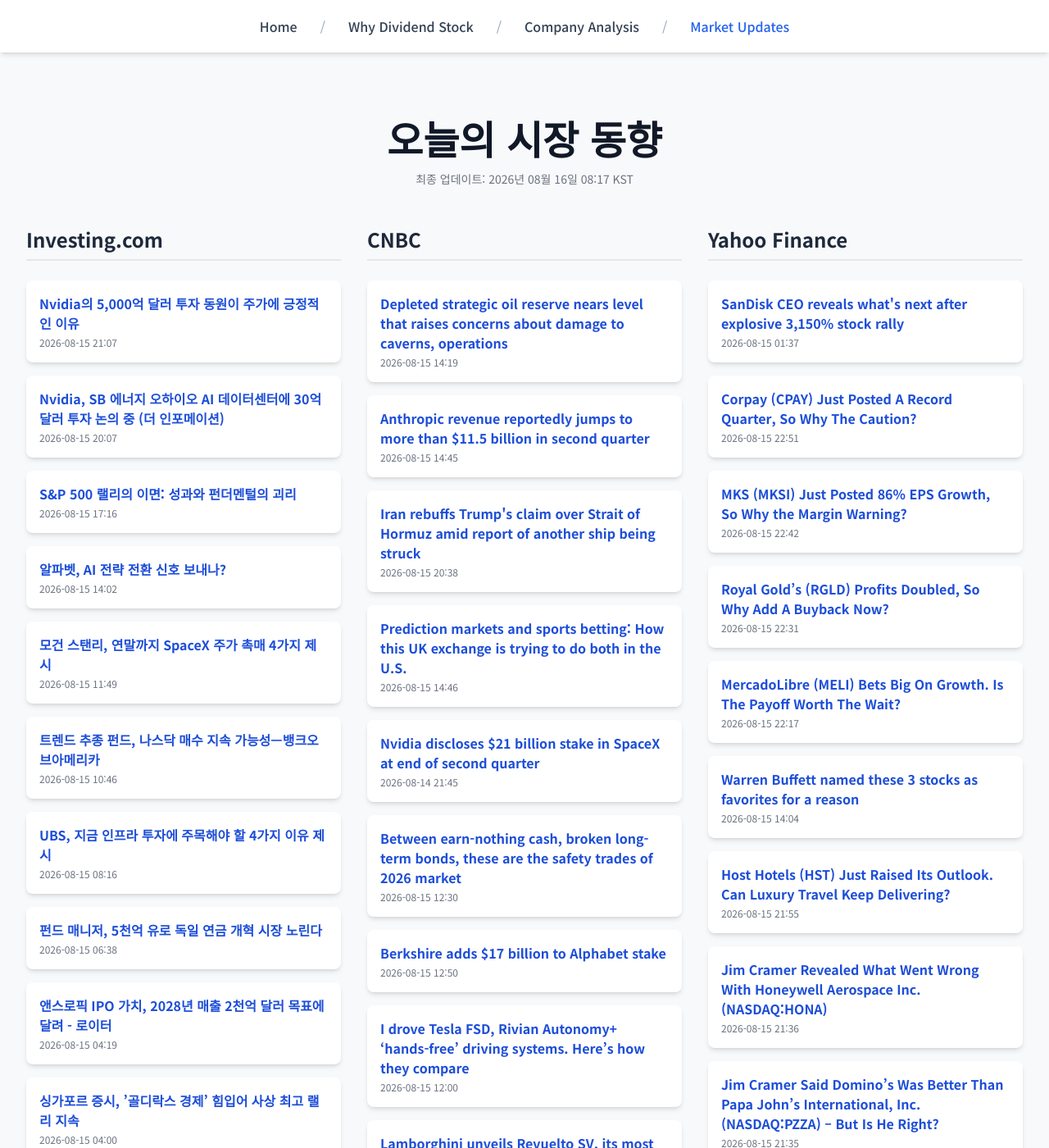
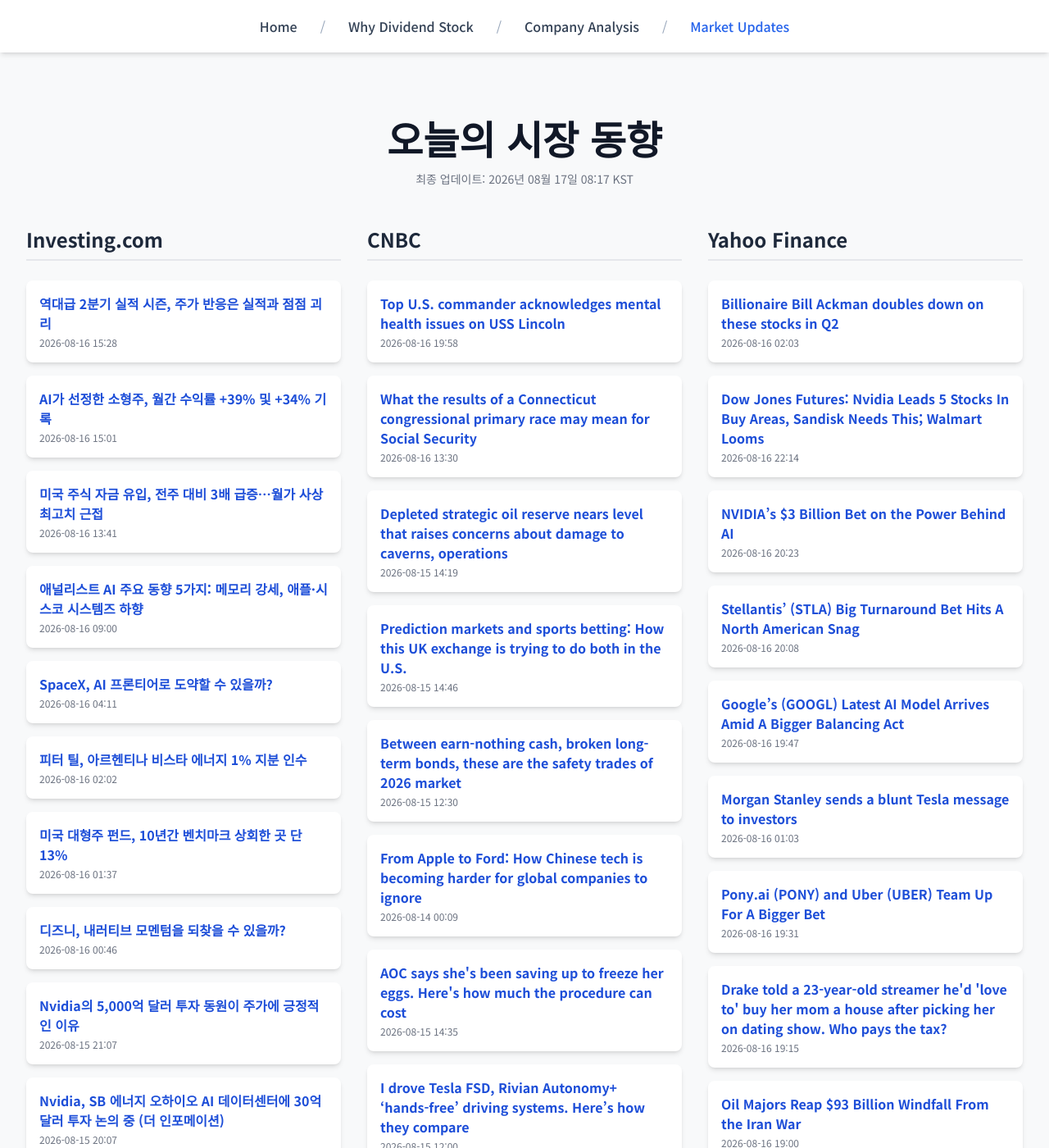
Before and after one commit to Kay-Hwang/my-company-analysis, a Jekyll site: the page built from market-updates.html, in a window 1280 px wide and 1400 px high. Shown: the whole window at 82% size. Built offline with Jekyll 4.4.1, drawn with Linux system fonts in a browser that asks for light colours; nearby versions of some CDN libraries; a script that is not in the unit is left out; some of the changed text lies outside the part shown.

Commit message:
Update daily data

```diff
--- a/_data/latest_data.json
+++ b/_data/latest_data.json
@@ -1,7 +1,55 @@
 {
-  "lastUpdated": "2026년 08월 16일 08:17 KST",
+  "lastUpdated": "2026년 08월 17일 08:17 KST",
   "news": {
     "investing": [
+      {
+        "title": "역대급 2분기 실적 시즌, 주가 반응은 실적과 점점 괴리",
+        "link": "https://kr.investing.com/news/stock-market-news/article-2063561",
+        "pubDate": "2026-08-16 15:28:02",
+        "summary": "역대급 2분기 실적 시즌, 주가 반응은 실적과 점점 괴리"
+      },
+      {
+        "title": "AI가 선정한 소형주, 월간 수익률 +39% 및 +34% 기록",
+        "link": "https://kr.investing.com/news/stock-market-news/article-2063559",
+        "pubDate": "2026-08-16 15:01:35",
+        "summary": "AI가 선정한 소형주, 월간 수익률 +39% 및 +34% 기록"
+      },
+      {
+        "title": "미국 주식 자금 유입, 전주 대비 3배 급증…월가 사상 최고치 근접",
+        "link": "https://kr.investing.com/news/stock-market-news/article-2063551",
+        "pubDate": "2026-08-16 13:41:11",
+        "summary": "미국 주식 자금 유입, 전주 대비 3배 급증…월가 사상 최고치 근접"
+      },
+      {
+        "title": "애널리스트 AI 주요 동향 5가지: 메모리 강세, 애플·시스코 시스템즈 하향",
+        "link": "https://kr.investing.com/news/stock-market-news/article-2063520",
+        "pubDate": "2026-08-16 09:00:02",
+        "summary": "애널리스트 AI 주요 동향 5가지: 메모리 강세, 애플·시스코 시스템즈 하향"
+      },
+      {
+        "title": "SpaceX, AI 프론티어로 도약할 수 있을까?",
+        "link": "https://kr.investing.com/news/stock-market-news/article-2063469",
+        "pubDate": "2026-08-16 04:11:16",
+        "summary": "SpaceX, AI 프론티어로 도약할 수 있을까?"
+      },
+      {
+        "title": "피터 틸, 아르헨티나 비스타 에너지 1% 지분 인수",
+        "link": "https://kr.investing.com/news/stock-market-news/article-2063458",
+        "pubDate": "2026-08-16 02:02:40",
+        "summary": "피터 틸, 아르헨티나 비스타 에너지 1% 지분 인수"
+      },
+      {
+        "title": "미국 대형주 펀드, 10년간 벤치마크 상회한 곳 단 13%",
+        "link": "https://kr.investing.com/news/stock-market-news/article-2063453",
+        "pubDate": "2026-08-16 01:37:23",
+        "summary": "미국 대형주 펀드, 10년간 벤치마크 상회한 곳 단 13%"
+      },
+      {
+        "title": "디즈니, 내러티브 모멘텀을 되찾을 수 있을까?",
+        "link": "https://kr.investing.com/news/stock-market-news/article-2063452",
+        "pubDate": "2026-08-16 00:46:23",
+        "summary": "디즈니, 내러티브 모멘텀을 되찾을 수 있을까?"
+      },
       {
         "title": "Nvidia의 5,000억 달러 투자 동원이 주가에 긍정적인 이유",
         "link": "https://kr.investing.com/news/stock-market-news/article-2063421",
@@ -13,74 +61,26 @@
         "link": "https://kr.investing.com/news/stock-market-news/article-2063417",
         "pubDate": "2026-08-15 20:07:24",
         "summary": "Nvidia, SB 에너지 오하이오 AI 데이터센터에 30억 달러 투자 논의 중 (더 인포메이션)"
-      },
-      {
-        "title": "S&P 500 랠리의 이면: 성과와 펀더멘털의 괴리",
-        "link": "https://kr.investing.com/news/stock-market-news/article-2063393",
-        "pubDate": "2026-08-15 17:16:30",
-        "summary": "S&P 500 랠리의 이면: 성과와 펀더멘털의 괴리"
-      },
-      {
-        "title": "알파벳, AI 전략 전환 신호 보내나?",
-        "link": "https://kr.investing.com/news/stock-market-news/article-2063366",
-        "pubDate": "2026-08-15 14:02:13",
-        "summary": "알파벳, AI 전략 전환 신호 보내나?"
-      },
-      {
-        "title": "모건 스탠리, 연말까지 SpaceX 주가 촉매 4가지 제시",
-        "link": "https://kr.investing.com/news/stock-market-news/article-2063355",
-        "pubDate": "2026-08-15 11:49:49",
-        "summary": "모건 스탠리, 연말까지 SpaceX 주가 촉매 4가지 제시"
-      },
-      {
-        "title": "트렌드 추종 펀드, 나스닥 매수 지속 가능성—뱅크오브아메리카",
-        "link": "https://kr.investing.com/news/stock-market-news/article-2063343",
-        "pubDate": "2026-08-15 10:46:27",
-        "summary": "트렌드 추종 펀드, 나스닥 매수 지속 가능성—뱅크오브아메리카"
-      },
-      {
-        "title": "UBS, 지금 인프라 투자에 주목해야 할 4가지 이유 제시",
-        "link": "https://kr.investing.com/news/stock-market-news/article-2063331",
-        "pubDate": "2026-08-15 08:16:29",
-        "summary": "UBS, 지금 인프라 투자에 주목해야 할 4가지 이유 제시"
-      },
-      {
-        "title": "펀드 매니저, 5천억 유로 독일 연금 개혁 시장 노린다",
-        "link": "https://kr.investing.com/news/stock-market-news/article-2063324",
-        "pubDate": "2026-08-15 06:38:07",
-        "summary": "펀드 매니저, 5천억 유로 독일 연금 개혁 시장 노린다"
-      },
-      {
-        "title": "앤스로픽 IPO 가치, 2028년 매출 2천억 달러 목표에 달려 - 로이터",
-        "link": "https://kr.investing.com/news/stock-market-news/article-2063303",
-        "pubDate": "2026-08-15 04:19:30",
-        "summary": "앤스로픽 IPO 가치, 2028년 매출 2천억 달러 목표에 달려 - 로이터"
-      },
-      {
-        "title": "싱가포르 증시, ’골디락스 경제’ 힘입어 사상 최고 랠리 지속",
-        "link": "https://kr.investing.com/news/stock-market-news/article-2063296",
-        "pubDate": "2026-08-15 04:00:06",
-        "summary": "싱가포르 증시, ’골디락스 경제’ 힘입어 사상 최고 랠리 지속"
       }
     ],
     "cnbc": [
+      {
+        "title": "Top U.S. commander acknowledges mental health issues on USS Lincoln",
+        "link": "https://www.cnbc.com/2026/08/16/top-us-commander-acknowledges-mental-health-issues-on-uss-lincoln.html",
+        "pubDate": "Sun, 16 Aug 2026 19:58:32 GMT",
+        "summary": "Cooper's visit and statement come after reports of widespread morale and mental health concerns aboard the Lincoln."
+      },
+      {
+        "title": "What the results of a Connecticut congressional primary race may mean for Social Security",
+        "link": "https://www.cnbc.com/2026/08/16/social-security-john-larson-connecticut-primary.html",
+        "pubDate": "Sun, 16 Aug 2026 13:30:01 GMT",
+        "summary": "Rep. John Larson of Connecticut, an advocate for expanding Social Security, was ousted in a Democratic primary contest Tuesday."
+      },
       {
         "title": "Depleted strategic oil reserve nears level that raises concerns about damage to caverns, operations",
         "link": "https://www.cnbc.com/2026/08/15/strategic-petroleum-reserve-spr-oil-iran-war-caverns.html",
         "pubDate": "Sat, 15 Aug 2026 14:19:35 GMT",
         "summary": "The rapid drawdown of the U.S. Strategic Petroleum Reserve could damage the caverns that store the oil, experts warn."
-      },
-      {
-        "title": "Anthropic revenue reportedly jumps to more than $11.5 billion in second quarter",
-        "link": "https://www.cnbc.com/2026/08/15/anthropic-revenue-jumps-to-over-11point5-billion-in-q2-report.html",
-        "pubDate": "Sat, 15 Aug 2026 14:45:31 GMT",
-        "summary": "The jump in revenue underscores the rapid growth of the Claude chatbot maker as it prepares for a potential blockbuster initial public offering."
-      },
-      {
-        "title": "Iran rebuffs Trump's claim over Strait of Hormuz amid report of another ship being struck",
-        "link": "https://www.cnbc.com/2026/08/15/iran-rebuffs-trumps-claim-over-hormuz-amid-report-of-ship-strike.html",
-        "pubDate": "Sat, 15 Aug 2026 20:38:29 GMT",
-        "summary": "Iran's deputy foreign minister says Hormuz \"will remain Iranian\" after Trump's claim that the waterway would soon become U.S. territory."
       },
       {
         "title": "Prediction markets and sports betting: How this UK exchange is trying to do both in the U.S.",
@@ -89,22 +89,22 @@
         "summary": "Smarkets is entering the U.S. prediction market race but also applying to run as a sportsbook within states amid regulatory uncertainty at the federal level."
       },
       {
-        "title": "Nvidia discloses $21 billion stake in SpaceX at end of second quarter",
-        "link": "https://www.cnbc.com/2026/08/14/nvidia-discloses-21-billion-stake-in-spacex-at-end-of-second-quarter.html",
-        "pubDate": "Fri, 14 Aug 2026 21:45:19 GMT",
-        "summary": "Nvidia's stake in SpaceX, which came through an investment in xAI, was worth about $21 billion at the end of the second quarter."
-      },
-      {
         "title": "Between earn-nothing cash, broken long-term bonds, these are the safety trades of 2026 market",
         "link": "https://www.cnbc.com/2026/08/15/cash-money-market-funds-bonds.html",
         "pubDate": "Sat, 15 Aug 2026 12:30:01 GMT",
         "summary": "Investors have flocked to short-term investments like ultra-short bond funds in anticipation of a stock market correction and with long-term bonds broken."
       },
       {
-        "title": "Berkshire adds $17 billion to Alphabet stake",
-        "link": "https://www.cnbc.com/2026/08/15/berkshire-adds-17-billion-to-alphabet-stake.html",
-        "pubDate": "Sat, 15 Aug 2026 12:50:41 GMT",
-        "summary": "Google parent Alphabet is now the third largest holding in Berkshire Hathaway's equity portfolio."
+        "title": "From Apple to Ford: How Chinese tech is becoming harder for global companies to ignore",
+        "link": "https://www.cnbc.com/2026/08/14/china-tech-global-appeal-apple-ford-catl-deepseek.html",
+        "pubDate": "Fri, 14 Aug 2026 00:09:11 GMT",
+        "summary": "Global companies are increasingly tapping Chinese technology for its growing capabilities and scale, even as geopolitical risks remain."
+      },
+      {
+        "title": "AOC says she's been saving up to freeze her eggs. Here's how much the procedure can cost",
+        "link": "https://www.cnbc.com/2026/08/15/aoc-egg-freezing-costs-insurance-taxes.html",
+        "pubDate": "Sat, 15 Aug 2026 14:35:01 GMT",
+        "summary": "AOC is highlighting the cost of freezing her eggs. Here's what to know about health insurance coverage, state laws and taxes associated with the process."
       },
       {
         "title": "I drove Tesla FSD, Rivian Autonomy+ ‘hands-free’ driving systems. Here’s how they compare",
@@ -115,76 +115,76 @@
       {
         "title": "Lamborghini unveils Revuelto SV, its most powerful production car ever",
         "link": "https://www.cnbc.com/2026/08/14/lamborghini-revuelto-sv-hybrid-price.html",
-        "pubDate": "Fri, 14 Aug 2026 18:00:01 GMT",
+        "pubDate": "Sun, 16 Aug 2026 17:08:04 GMT",
         "summary": "Lamborghini's Revuelto SV is a limited-edition V12 hybrid with over 1,050 horsepower, a 2.4-second 0-to-100 kph time and a $741,172 starting price."
       },
       {
-        "title": "Marijuana reform is emerging as a midterm elections issue on both sides of the aisle",
-        "link": "https://www.cnbc.com/2026/08/15/cannabis-marijuana-legalization-midterm-elections.html",
-        "pubDate": "Sat, 15 Aug 2026 17:35:09 GMT",
-        "summary": "With November's midterms fast approaching, cannabis reform is an issue. It's popular with voters, but its power to tilt elections remains uncertain."
+        "title": "Why the historic U.S.-Japan intervention has failed to halt the yen’s slide",
+        "link": "https://www.cnbc.com/2026/08/12/japan-yen-us-dollar-intervention-.html",
+        "pubDate": "Wed, 12 Aug 2026 07:20:31 GMT",
+        "summary": "The Japanese yen has erased about half of the gains from an unprecedented U.S.-Japan intervention less than two weeks ago."
       }
     ],
     "yahoo": [
       {
-        "title": "SanDisk CEO reveals what's next after explosive 3,150% stock rally",
-        "link": "https://finance.yahoo.com/markets/stocks/articles/sandisk-ceo-reveals-whats-next-013700105.html",
-        "pubDate": "2026-08-15T01:37:00Z",
-        "summary": "SanDisk CEO reveals what's next after explosive 3,150% stock rally"
+        "title": "Billionaire Bill Ackman doubles down on these stocks in Q2",
+        "link": "https://finance.yahoo.com/markets/stocks/articles/billionaire-bill-ackman-doubles-down-020300181.html",
+        "pubDate": "2026-08-16T02:03:00Z",
+        "summary": "Billionaire Bill Ackman doubles down on these stocks in Q2"
       },
       {
-        "title": "Corpay (CPAY) Just Posted A Record Quarter, So Why The Caution?",
-        "link": "https://finance.yahoo.com/markets/stocks/articles/corpay-cpay-just-posted-record-225148418.html",
-        "pubDate": "2026-08-15T22:51:48Z",
-        "summary": "Corpay (CPAY) Just Posted A Record Quarter, So Why The Caution?"
+        "title": "Dow Jones Futures: Nvidia Leads 5 Stocks In Buy Areas, Sandisk Needs This; Walmart Looms",
+        "link": "https://www.investors.com/market-trend/stock-market-today/dow-jones-futures-market-run-sandisk-soars-nvidia-buy-walmart-target/?src=A00220&yptr=yahoo",
+        "pubDate": "2026-08-16T22:14:56Z",
+        "summary": "Dow Jones Futures: Nvidia Leads 5 Stocks In Buy Areas, Sandisk Needs This; Walmart Looms"
       },
       {
-        "title": "MKS (MKSI) Just Posted 86% EPS Growth, So Why the Margin Warning?",
-        "link": "https://finance.yahoo.com/markets/stocks/articles/mks-mksi-just-posted-86-224242758.html",
-        "pubDate": "2026-08-15T22:42:42Z",
-        "summary": "MKS (MKSI) Just Posted 86% EPS Growth, So Why the Margin Warning?"
+        "title": "NVIDIA’s $3 Billion Bet on the Power Behind AI",
+        "link": "https://finance.yahoo.com/technology/ai/articles/nvidia-3-billion-bet-power-202314612.html",
+        "pubDate": "2026-08-16T20:23:14Z",
+        "summary": "NVIDIA’s $3 Billion Bet on the Power Behind AI"
       },
       {
-        "title": "Royal Gold’s (RGLD) Profits Doubled, So Why Add A Buyback Now?",
-        "link": "https://finance.yahoo.com/markets/stocks/articles/royal-gold-rgld-profits-doubled-223104992.html",
-        "pubDate": "2026-08-15T22:31:04Z",
-        "summary": "Royal Gold’s (RGLD) Profits Doubled, So Why Add A Buyback Now?"
+        "title": "Stellantis’ (STLA) Big Turnaround Bet Hits A North American Snag",
+        "link": "https://finance.yahoo.com/markets/stocks/articles/stellantis-stla-big-turnaround-bet-200858626.html",
+        "pubDate": "2026-08-16T20:08:58Z",
+        "summary": "Stellantis’ (STLA) Big Turnaround Bet Hits A North American Snag"
       },
       {
-        "title": "MercadoLibre (MELI) Bets Big On Growth. Is The Payoff Worth The Wait?",
-        "link": "https://finance.yahoo.com/markets/stocks/articles/mercadolibre-meli-bets-big-growth-221741258.html",
-        "pubDate": "2026-08-15T22:17:41Z",
-        "summary": "MercadoLibre (MELI) Bets Big On Growth. Is The Payoff Worth The Wait?"
+        "title": "Google’s (GOOGL) Latest AI Model Arrives Amid A Bigger Balancing Act",
+        "link": "https://finance.yahoo.com/technology/ai/articles/google-googl-latest-ai-model-194743447.html",
+        "pubDate": "2026-08-16T19:47:43Z",
+        "summary": "Google’s (GOOGL) Latest AI Model Arrives Amid A Bigger Balancing Act"
       },
       {
-        "title": "Warren Buffett named these 3 stocks as favorites for a reason",
-        "link": "https://finance.yahoo.com/markets/stocks/articles/warren-buffett-named-3-stocks-140400163.html",
-        "pubDate": "2026-08-15T14:04:00Z",
-        "summary": "Warren Buffett named these 3 stocks as favorites for a reason"
+        "title": "Morgan Stanley sends a blunt Tesla message to investors",
+        "link": "https://finance.yahoo.com/markets/stocks/articles/morgan-stanley-sends-blunt-tesla-010300423.html",
+        "pubDate": "2026-08-16T01:03:00Z",
+        "summary": "Morgan Stanley sends a blunt Tesla message to investors"
       },
       {
-        "title": "Host Hotels (HST) Just Raised Its Outlook. Can Luxury Travel Keep Delivering?",
-        "link": "https://finance.yahoo.com/markets/stocks/articles/host-hotels-hst-just-raised-215502105.html",
-        "pubDate": "2026-08-15T21:55:02Z",
-        "summary": "Host Hotels (HST) Just Raised Its Outlook. Can Luxury Travel Keep Delivering?"
+        "title": "Pony.ai (PONY) and Uber (UBER) Team Up For A Bigger Bet",
+        "link": "https://finance.yahoo.com/markets/stocks/articles/pony-ai-pony-uber-uber-193130272.html",
+        "pubDate": "2026-08-16T19:31:30Z",
+        "summary": "Pony.ai (PONY) and Uber (UBER) Team Up For A Bigger Bet"
       },
       {
-        "title": "Jim Cramer Revealed What Went Wrong With Honeywell Aerospace Inc. (NASDAQ:HONA)",
-        "link": "https://finance.yahoo.com/markets/stocks/articles/jim-cramer-revealed-went-wrong-213604620.html",
-        "pubDate": "2026-08-15T21:36:04Z",
-        "summary": "Jim Cramer Revealed What Went Wrong With Honeywell Aerospace Inc. (NASDAQ:HONA)"
+        "title": "Drake told a 23-year-old streamer he'd 'love to' buy her mom a house after picking her on dating show. Who pays the tax?",
+        "link": "https://finance.yahoo.com/real-estate/articles/drake-told-23-old-streamer-191500099.html",
+        "pubDate": "2026-08-16T19:15:00Z",
+        "summary": "Drake told a 23-year-old streamer he'd 'love to' buy her mom a house after picking her on dating show. Who pays the tax?"
       },
       {
-        "title": "Jim Cramer Said Domino’s Was Better Than Papa John’s International, Inc. (NASDAQ:PZZA) – But Is He Right?",
-        "link": "https://finance.yahoo.com/markets/stocks/articles/jim-cramer-said-domino-better-213509638.html",
-        "pubDate": "2026-08-15T21:35:09Z",
-        "summary": "Jim Cramer Said Domino’s Was Better Than Papa John’s International, Inc. (NASDAQ:PZZA) – But Is He Right?"
+        "title": "Oil Majors Reap $93 Billion Windfall From the Iran War",
+        "link": "https://finance.yahoo.com/energy/articles/oil-majors-reap-93-billion-190000461.html",
+        "pubDate": "2026-08-16T19:00:00Z",
+        "summary": "Oil Majors Reap $93 Billion Windfall From the Iran War"
       },
       {
-        "title": "Diageo (DEO) Vs Constellation (STZ): Hedge Funds Appear To Mirror Jim Cramer’s Sentiment",
-        "link": "https://finance.yahoo.com/markets/stocks/articles/diageo-deo-vs-constellation-stz-213214804.html",
-        "pubDate": "2026-08-15T21:32:14Z",
-        "summary": "Diageo (DEO) Vs Constellation (STZ): Hedge Funds Appear To Mirror Jim Cramer’s Sentiment"
+        "title": "Tori Dunlap's Her First $100K made Inc. 5000 after growing it from a blog to a multi-million dollar business",
+        "link": "https://finance.yahoo.com/small-business/articles/tori-dunlaps-her-first-100k-183000556.html",
+        "pubDate": "2026-08-16T18:30:00Z",
+        "summary": "Tori Dunlap's Her First $100K made Inc. 5000 after growing it from a blog to a multi-million dollar business"
       }
     ]
   }
```
